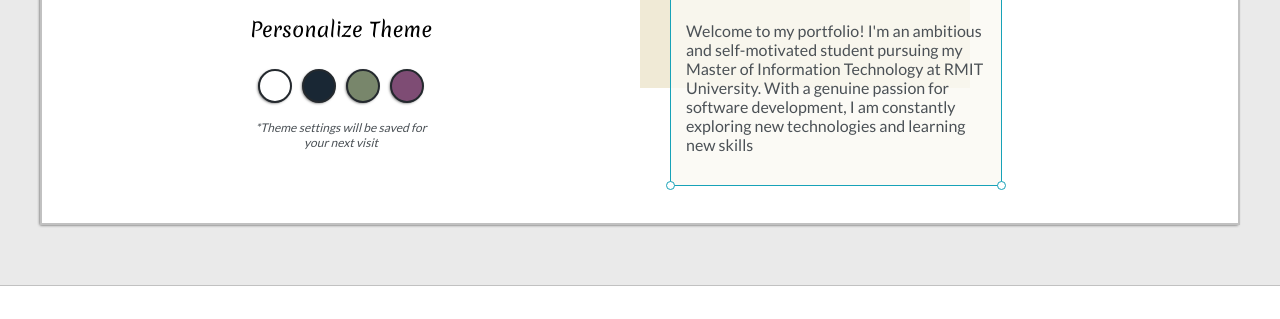
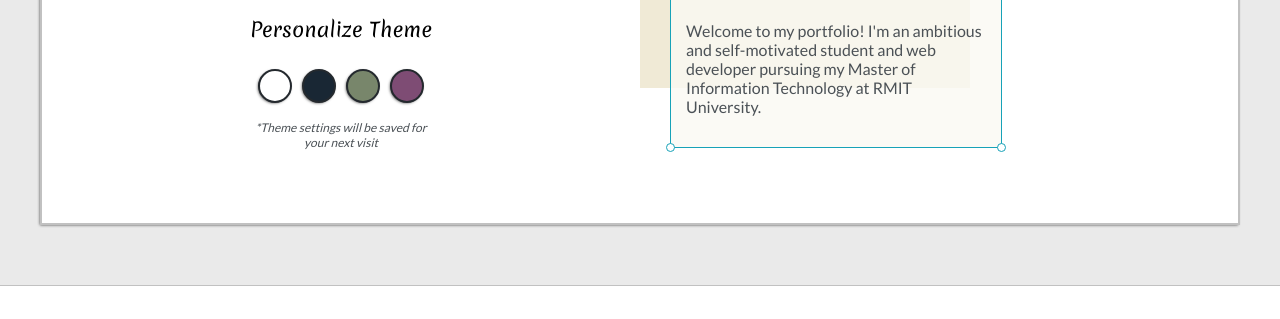
Before and after one commit to bqShina/My-Portfolio, a plain HTML site: page index.html in a window 1280 px wide. Shown: the part 481-800 px from the top of the page. Drawn offline with Linux system fonts and the light colour scheme.

Commit message:
update summary and resume

```diff
--- a/index.html
+++ b/index.html
@@ -49,9 +49,8 @@
               <div id="corner-tl" class="corner"></div>
               <div id="corner-tr" class="corner"></div>
               <h3>What I Do</h3>
-              <p>Welcome to my portfolio! I'm an ambitious and self-motivated student pursuing my Master of Information Technology at
-              RMIT University. With a genuine passion for software development, I am constantly exploring new technologies and
-              learning new skills</p>
+              <p>Welcome to my portfolio! I'm an ambitious and self-motivated student and web developer pursuing my Master of Information Technology at
+              RMIT University.</p>
               <div id="corner-br" class="corner"></div>
               <div id="corner-bl" class="corner"></div>
             </div>
```
Also changed, not shown: 1 other file.
